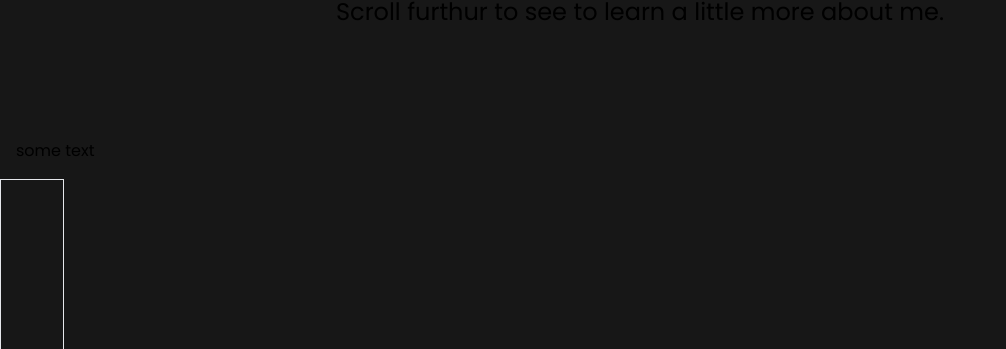
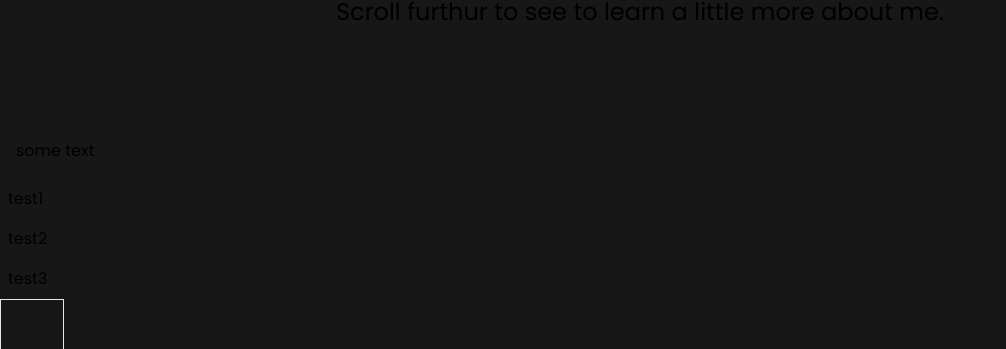
Before and after one commit to tyler-jurczyk-2020/hltv-nextjs, a Next.js app: page /home in a window 1280 px wide. Shown: the part 1469-1818 px from the top of the page, without its empty margins (0-1006 px from the left). Built offline with nearby package versions, Linux system fonts and the light colour scheme.

Commit message:
Placeholder code for passing in subcontent to RotatingTxt via prop

```diff
--- a/src/app/home/RotatingTxt.js
+++ b/src/app/home/RotatingTxt.js
@@ -2,7 +2,7 @@
 
 import { useEffect, useRef, useState } from "react";
 
-export default function RotatingTxt({ text , className}) {
+export default function RotatingTxt({ className, text, content, contentStyle }) {
     const rotatingTxt = useRef(null);
     const hitBox = useRef(null);
     const someText = useRef(null);
@@ -89,6 +89,7 @@ export default function RotatingTxt({ text , className}) {
         <div className="">
             <p className={"z-10 sticky top-[58px] text-5xl w-min border bg-neutral-900 -ml-[150px] -rotate-90"} ref={rotatingTxt}>{text}</p>
             <p className="z-0 sticky p-4" ref={someText}>some text</p>
+            {content.map((item, index) => <p className={contentStyle} key={index}>{item}</p>)}
             <div className="border w-16 h-[80vh]" ref={hitBox}></div>
         </div>
 )}
--- a/src/app/home/page.js
+++ b/src/app/home/page.js
@@ -48,7 +48,7 @@ export default async function Home() {
                 <SlidingTxt className='col-span-3 text-2xl text-center self-center' text='"I am a Computer Engineer from the University of Illinois Urbana-Champaign, and I am in the business of building products oriented towards the future. This website that are you are currently looking at was built using the frameworks/language highlighted above. Scroll furthur to see to learn a little more about me.'/>
             </div>
             <div className="h-[300vh] -mt-nav-b pt-nav-b" id="portfolio">
-                <RotatingTxt className="z-0 text-5xl border w-min" text="Courses"/>
+                <RotatingTxt className="z-0 text-5xl border w-min" text="Courses" content={["test1","test2", "test3"]} contentStyle="p-2 sticky top-[100px]" />
                 <p className="text-center text-xl">{getSources()}</p>
             </div>
         </main>
```
